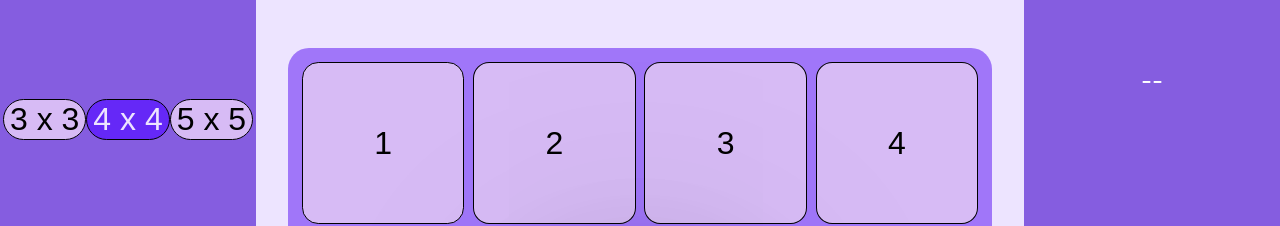
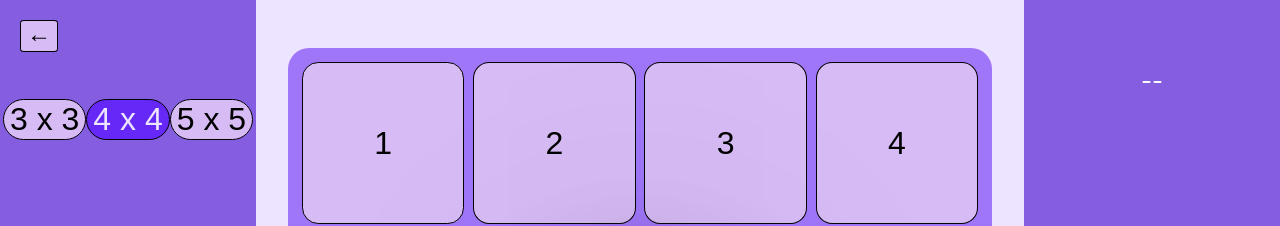
Before and after one commit to BerkYeni/schulteproject, a React (Create React App) app: page / in a window 1280 px wide. Shown: the top 226 px of the page. Built offline with nearby package versions, Linux system fonts and the light colour scheme.

Commit message:
made the necessary changes for the new component structure

```diff
--- a/src/App.tsx
+++ b/src/App.tsx
@@ -31,6 +31,7 @@ import {
   tileArray,
 } from "./utils";
 import SchulteTable from "./components/SchulteTable";
+import HidePanelsButton from "./components/HidePanelsButton";
 
 
 export const matchesKey = "matches";
@@ -478,15 +479,19 @@ const App = () => {
   };
 
   const controlPanelEventCallbacks: ControlPanelEventCallbacks = {
-    onExposePanels: () => setHidePanels(false),
-    onHidePanels: () => setHidePanels(true),
     onGridSizeChange: changeGridSize,
     onGameModeChange: changeGameMode,
     onDirectionChange: changeDirection,
   };
 
+  const onExposePanels = () => setHidePanels(false)
+  const onHidePanels = () => setHidePanels(true)
+
   return (
-    <div className={`App ${hidePanels ? "dimmed" : ""}`}>
+    <div className={`App`}>
+      <HidePanelsButton hidden={hidePanels} onHidePanels={onHidePanels} onExposePanels={onExposePanels} />
+
+
       <ControlPanel
         gameState={table.state}
         tableSettings={table.settings}
--- a/src/interfaces.tsx
+++ b/src/interfaces.tsx
@@ -141,9 +141,10 @@ export interface matchesInfoToDisplay {
   lastPlayedRecord: MatchRecord | undefined;
 }
 
+export type OnHidePanels = () => void;
+export type OnExposePanels = () => void;
+
 export interface ControlPanelEventCallbacks {
-  onHidePanels: () => void;
-  onExposePanels: () => void;
   onGridSizeChange: (gridSize: GridSize) => void;
   onGameModeChange: (gameMode: GameMode) => void;
   onDirectionChange: (direction: TableDirection) => void;
```
